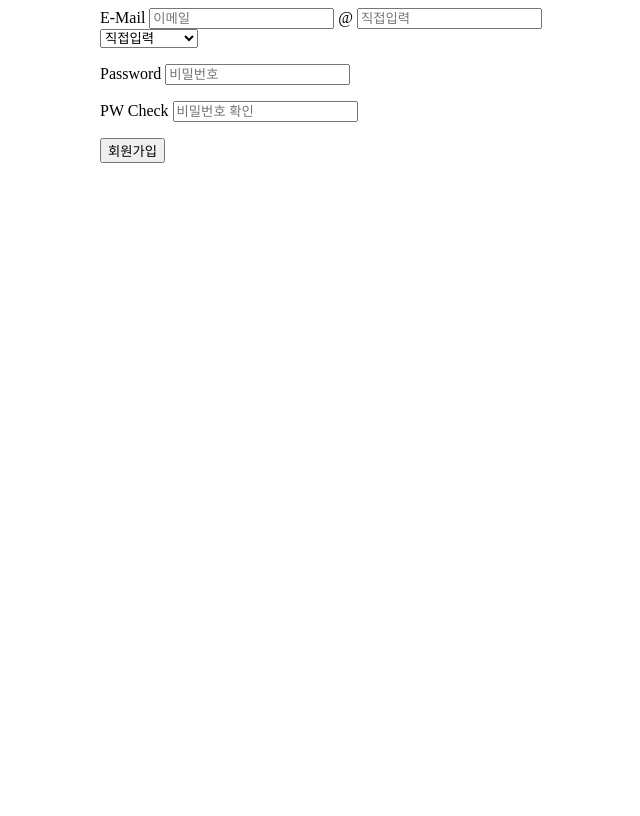
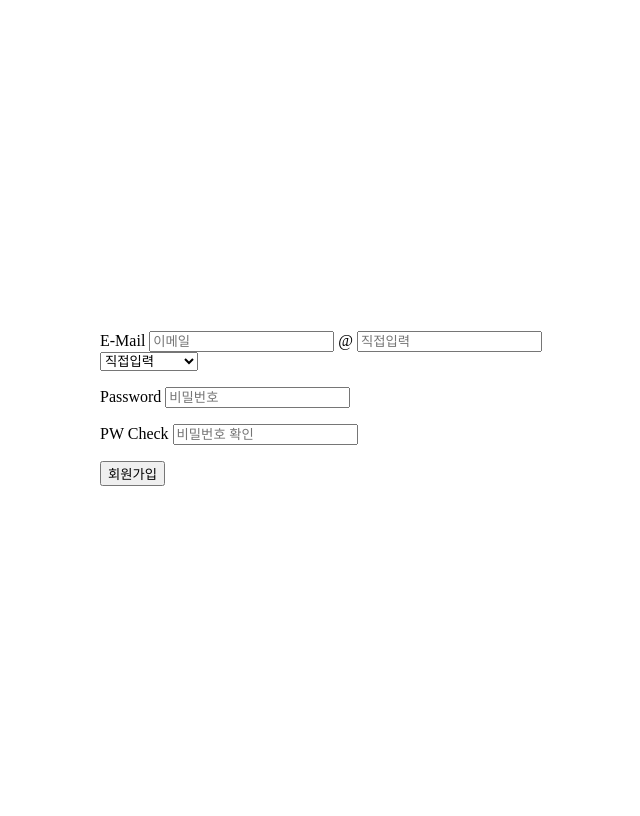
Before and after one commit to 99-B-4/joonggo_world, a Flask app: template templates/sign_up.html in a window 1280 px wide. Shown: the whole page, without its empty margins (271-911 px from the left). Before the commit the page ends 163 px from the top, so only its background shows below. Run offline with Flask 2, Linux system fonts and the light colour scheme; the template is opened without the code that fills it, so the values that code supplies are empty.

Commit message:
프론트 앤드 1차 완성

```diff
--- a/templates/sign_up.html
+++ b/templates/sign_up.html
@@ -2,21 +2,47 @@
 <html lang="en">
 <head>
     <meta charset="UTF-8">
-    <title>Title</title>
+
+    <script src="https://ajax.googleapis.com/ajax/libs/jquery/3.6.0/jquery.min.js"></script>
+
+    <title>joonggo_world_signup</title>
     <style>
         .wrap{
+            width: 100%;
+            height: 100vh;
+
+            display: flex;
+            justify-content: center;
+            align-items: center;
+        }
+        .box{
             width: 538px;
-            margin: auto;
         }
 
     </style>
+    <script>
+        function selectEmail(ele) {
+            var $ele = $(ele);
+            var $email2 = $('input[name=email2]');
+
+            // '1'인 경우 직접입력
+            if ($ele.val() == "1") {
+                $email2.attr('readonly', false);
+                $email2.val('');
+            } else {
+                $email2.attr('readonly', true);
+                $email2.val($ele.val());
+            }
+        }
+    </script>
 </head>
 <body>
     <div class="wrap">
+        <div class="box">
             E-Mail
             <input name="email1" type="text" placeholder="이메일"> @ <input name="email2" type="text" placeholder="직접입력">
             <select name="select_email" onChange="selectEmail(this)">
-      <option value="" selected>직접입력</option>
+                <option value="1" selected>직접입력</option>
                 <option value="naver.com">naver.com</option>
                 <option value="gmail.com">gmail.com</option>
                 <option value="hanmail.com">hanmail.com</option>
@@ -27,5 +53,7 @@
 
             <button>회원가입</button>
         </div>
+    </div>
+
 </body>
 </html>
```
Also changed, not shown: templates/sign_in.html (+12 -7 lines). Lines whose indentation alone changed are shown as unchanged.
